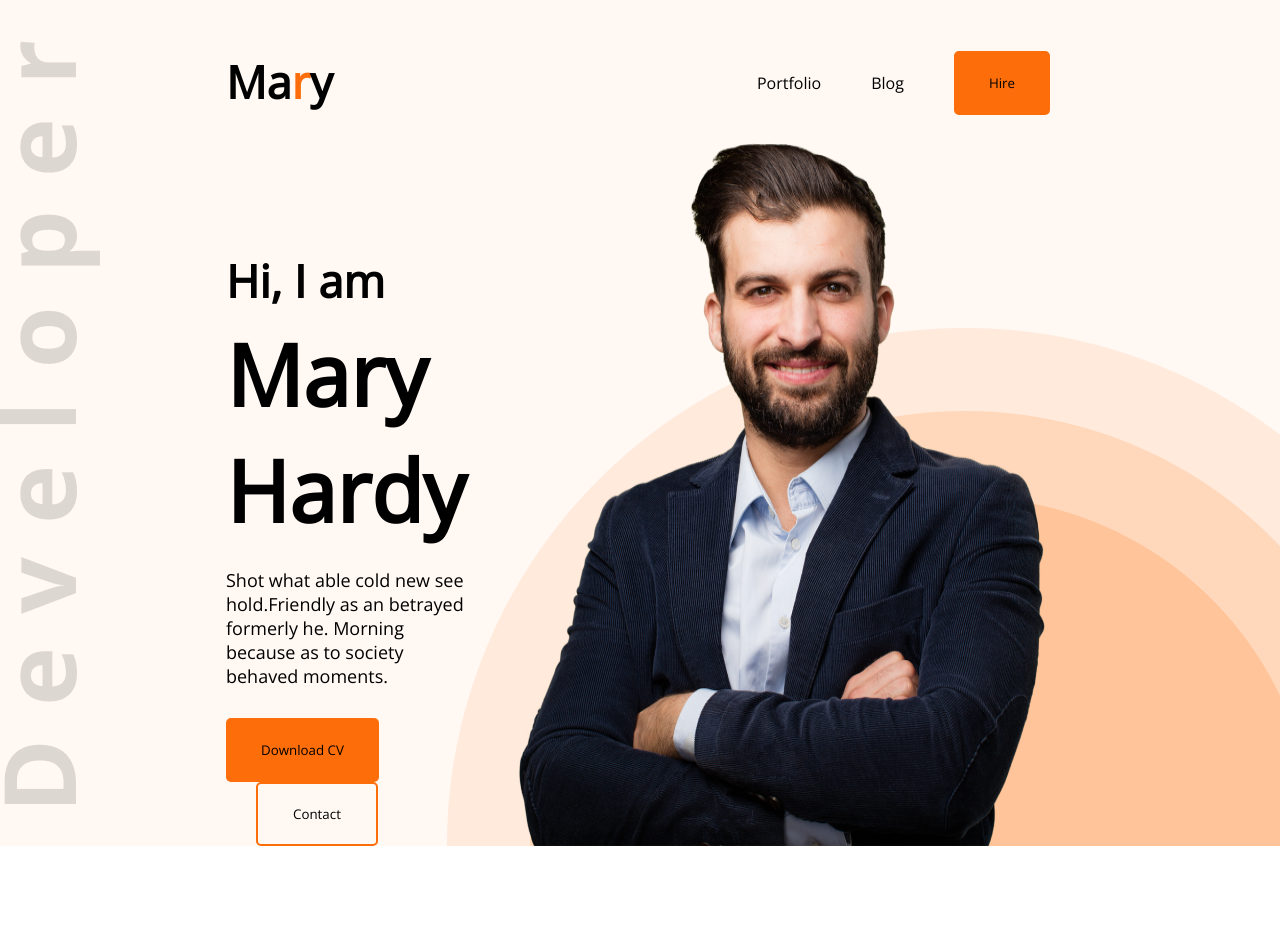
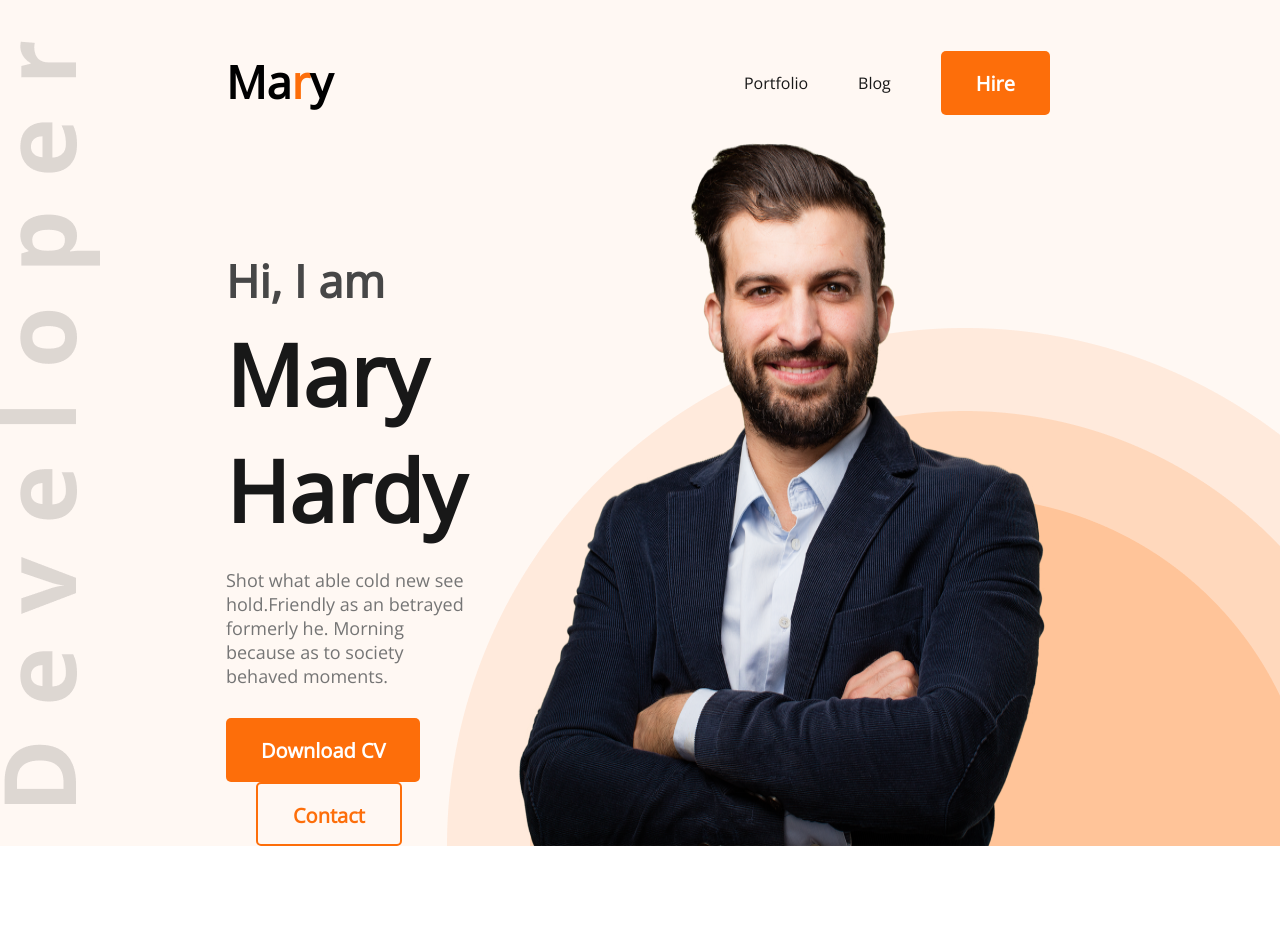
Before and after one commit to tapfer-abdullah/Developer-portfolio, a plain HTML site: page index.html in a window 1280 px wide. Shown: the top 952 px of the page. Drawn offline with nearby package versions, Linux system fonts and the light colour scheme.

Commit message:
fixed color

```diff
--- a/style.css
+++ b/style.css
@@ -19,6 +19,9 @@ header {
     height: 64px;
     padding: 18px 35px;
     background-color: #FD6E0A;
+    color: #FFFFFF;
+    font-weight: 700;
+    font-size: 20px;
     border: none;
     border-radius: 5px;
 
@@ -37,6 +40,7 @@ nav {
 .nav-title {
     font-weight: 800;
     font-size: 45px;
+
 }
 
 nav ul {
@@ -48,6 +52,7 @@ nav ul {
 nav li {
     list-style: none;
     margin-left: 50px;
+    color: #181818;
 }
 
 /* Bnner style */
@@ -65,9 +70,9 @@ nav li {
     margin-top: 47px;
 } */
 #btn-contact {
-    background-color: white;
     margin-left: 30px;
     border: 2px solid #FD6E0A;
+    color: #FD6E0A;
     background-color: #FFF8F3;
 }
 
@@ -75,22 +80,25 @@ nav li {
     font-weight: 700;
     font-size: 85px;
     margin-bottom: 20px;
+    color: #181818;
 }
 
 .banner-subtitle {
     font-weight: 600;
     font-size: 45px;
     margin-bottom: 5px;
+    color: #474747;
 }
 
 .banner-description {
     font-weight: 400;
     font-size: 18px;
     margin-bottom: 30px;
+    color: #757575;
 }
 
 /* main section */
-.main-section-width{
+.main-section-width {
     width: 1140px;
     margin: auto;
     margin-top: 130px;
@@ -323,6 +331,7 @@ hr {
     padding-bottom: 18px;
     padding-left: 30px;
 }
-.btn-contact{
+
+.btn-contact {
     margin-bottom: 122px;
 }
```
